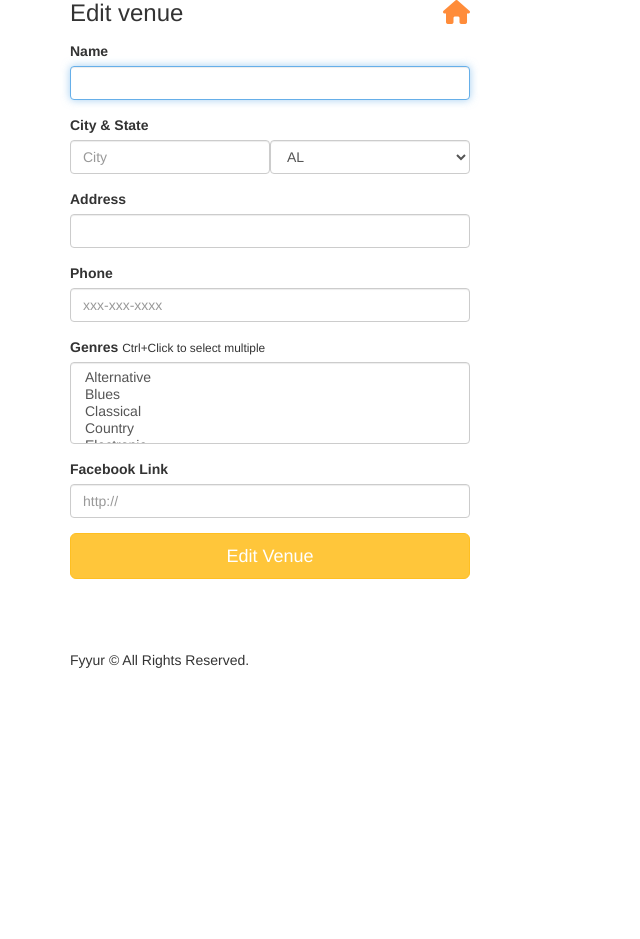
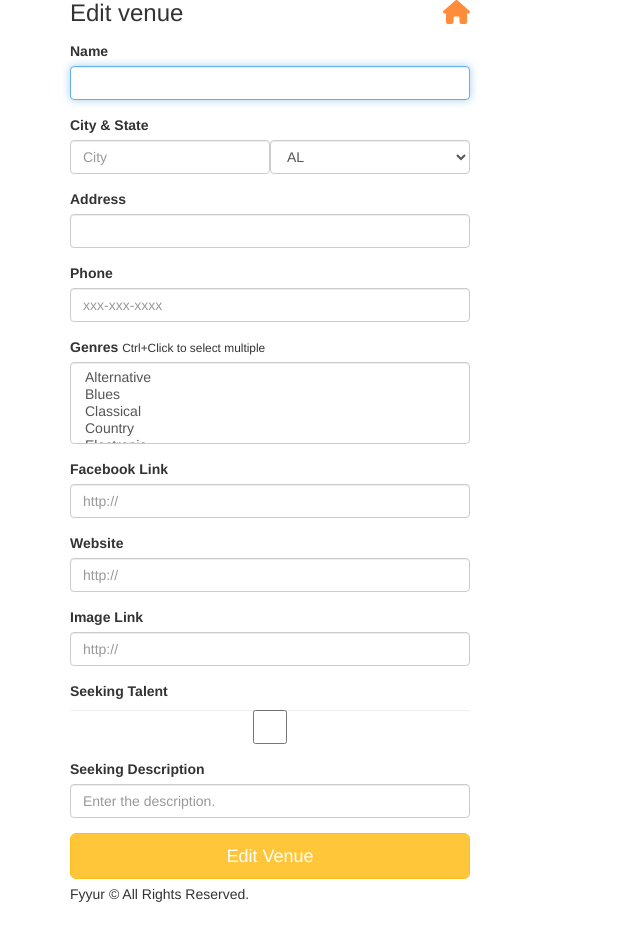
Before and after one commit to SuyashSapkal/fyyur, a Flask app: page /venues/1/edit in a window 1280 px wide. Shown: the part 95-1034 px from the top of the page, without its empty margins (0-640 px from the left). Before the commit the page ends 763 px from the top, so only its background shows below. Run offline with Flask 2, Linux system fonts and the light colour scheme; data that the repository does not hold is empty; some libraries are stand-ins or nearby versions.

Commit message:
solved all isuues related to Venues

```diff
--- a/starter_code/app.py
+++ b/starter_code/app.py
@@ -351,10 +351,10 @@ def edit_venue(venue_id):
     form.address.data = venue.address
     form.genres.data = venue.genres
     form.facebook_link.data = venue.facebook_link
-    #form.image_link.data = venue.image_link
-    #form.website.data = venue.website
-    #form.seeking_talent.data = venue.seeking_talent
-    #form.seeking_description.data = venue.seeking_description
+    form.image_link.data = venue.image_link
+    form.website.data = venue.website
+    form.seeking_talent.data = venue.seeking_talent
+    form.seeking_description.data = venue.seeking_description
 
   return render_template('forms/edit_venue.html', form=form, venue=venue)
 
@@ -370,11 +370,11 @@ def edit_venue_submission(venue_id):
     venue.address = request.form['address']
     venue.phone = request.form['phone']
     venue.genres = request.form.getlist('genres')
-    #venue.image_link = request.form['image_link']
+    venue.image_link = request.form['image_link']
     venue.facebook_link = request.form['facebook_link']
-    #venue.website = request.form['website']
-    #venue.seeking_talent = True if 'seeking_talent' in request.form else False
-    #venue.seeking_description = request.form['seeking_description']
+    venue.website = request.form['website']
+    venue.seeking_talent = True if 'seeking_talent' in request.form else False
+    venue.seeking_description = request.form['seeking_description']
 
     db.session.commit()
   except:
@@ -387,10 +387,10 @@ def edit_venue_submission(venue_id):
     flash(f'An error occurred. Venue could not be changed.')
   if not error:
     flash(f'Venue was successfully updated!')
-  return redirect(url_for('show_venue', venue_id=venue_id))
+  return redirect(url_for('shows_venue', venue_id=venue_id))
 
 
-  return redirect(url_for('show_venue', venue_id=venue_id))
+  return redirect(url_for('shows_venue', venue_id=venue_id))
 
 #  Create Artist
 #  ----------------------------------------------------------------
--- a/starter_code/templates/forms/edit_venue.html
+++ b/starter_code/templates/forms/edit_venue.html
@@ -35,7 +35,24 @@
       <div class="form-group">
           <label for="genres">Facebook Link</label>
           {{ form.facebook_link(class_ = 'form-control', placeholder='http://', autofocus = true) }}
-        </div>
+      </div>
+      <div class="form-group">
+        <label for="website">Website</label>
+        {{ form.website(class_ = 'form-control', placeholder='http://', autofocus = true) }}
+      </div>
+      <div class="form-group">
+        <label for="image_link">Image Link</label>
+        {{ form.image_link(class_ = 'form-control', placeholder='http://', autofocus = true) }}
+      </div>
+      <div class="form-group">
+        <label for="seeking_talent">Seeking Talent</label>
+        {{ form.seeking_talent(class_ = 'form-control', placeholder='', autofocus = true) }}
+      </div>
+      <div class="form-group">
+        <label for="seeking_description">Seeking Description</label>
+        {{ form.seeking_description(class_ = 'form-control', placeholder='Enter the description.', autofocus = true) }}
+      </div>
+
       <input type="submit" value="Edit Venue" class="btn btn-primary btn-lg btn-block">
     </form>
   </div>
```
